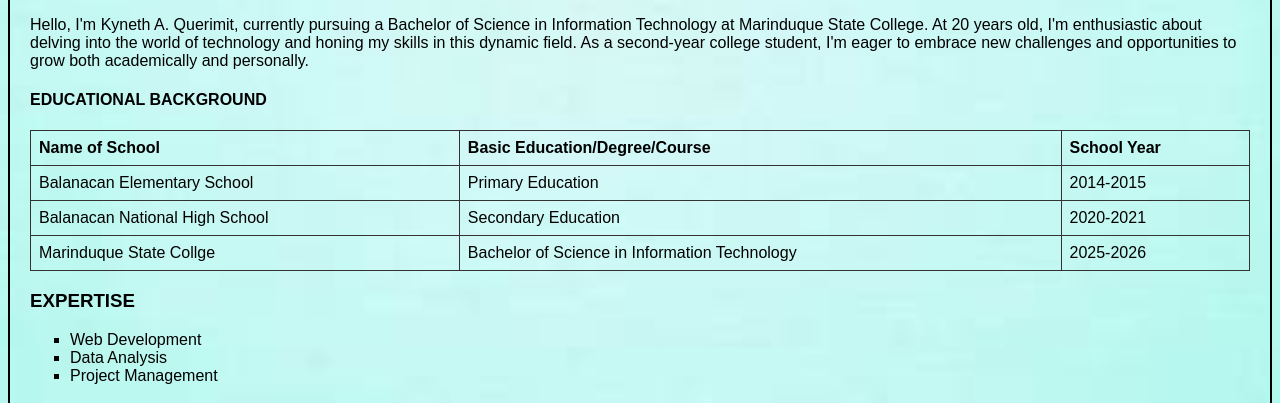
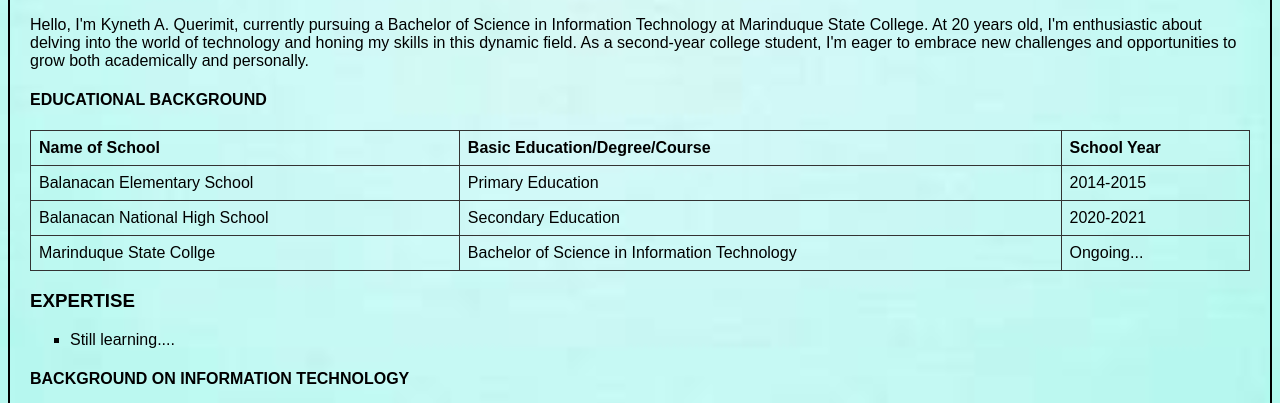
Before and after one commit to Kenmhehehe/kynethquerimit.github.io, a plain HTML site: page index.html in a window 1280 px wide. Shown: the part 351-754 px from the top of the page. Drawn offline with Linux system fonts and the light colour scheme.

Commit message:
Add files via upload

```diff
--- a/index.html
+++ b/index.html
@@ -42,7 +42,7 @@
                     <tr>
                         <td>Marinduque State Collge</td>
                         <td>Bachelor of Science in Information Technology</td>
-                        <td>2025-2026</td>
+                        <td>Ongoing...</td>
                     </tr>
                     <!-- Add more rows if needed -->
                 </tbody>
@@ -51,9 +51,7 @@
         <section>
             <h3 class="expertise">EXPERTISE</h3>
             <ul class="expertise-list">
-                <li>Web Development</li>
-                <li>Data Analysis</li>
-                <li>Project Management</li>
+                <li>Still learning....</li>
             </ul>
         </section>
         <section>
```
